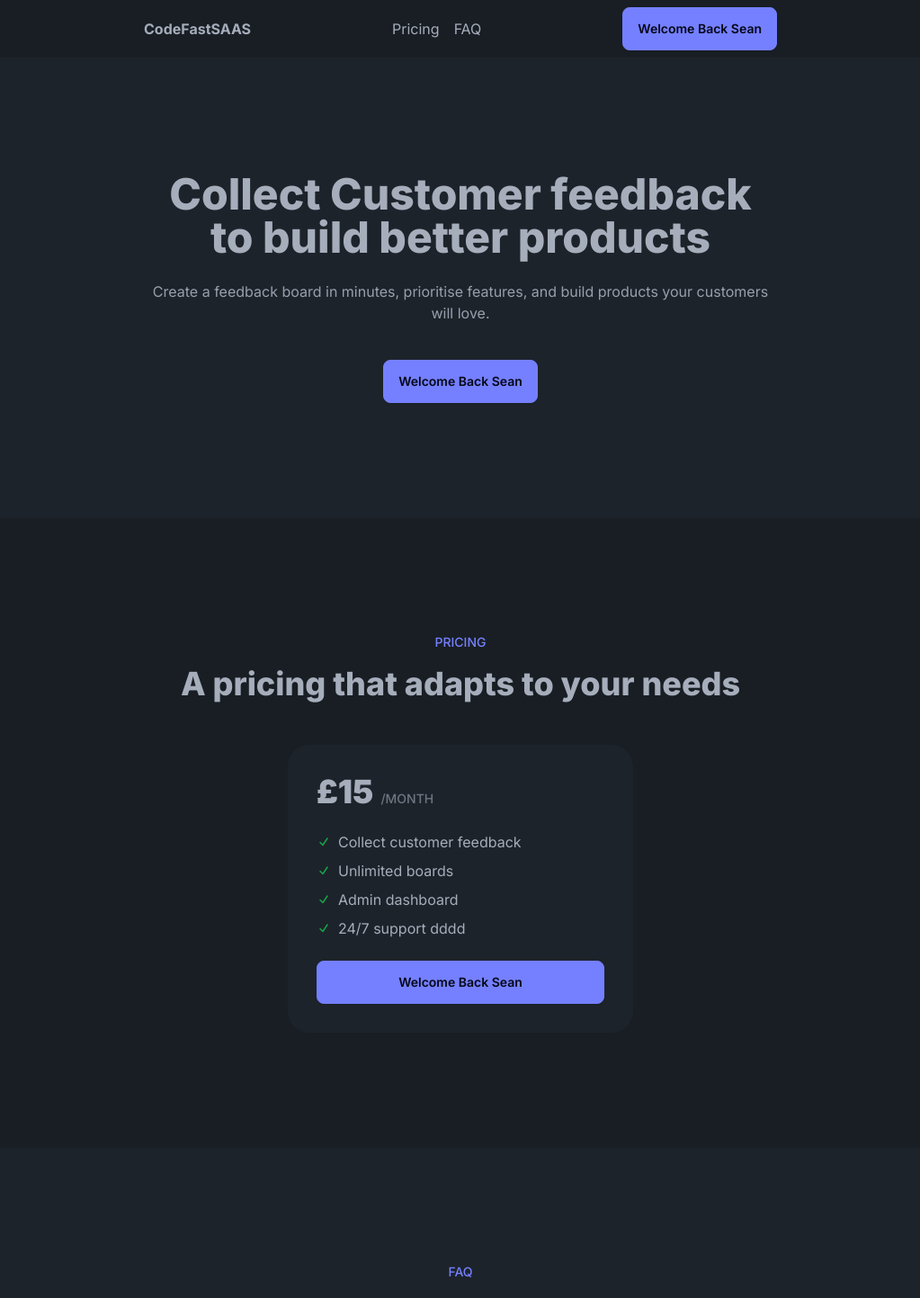
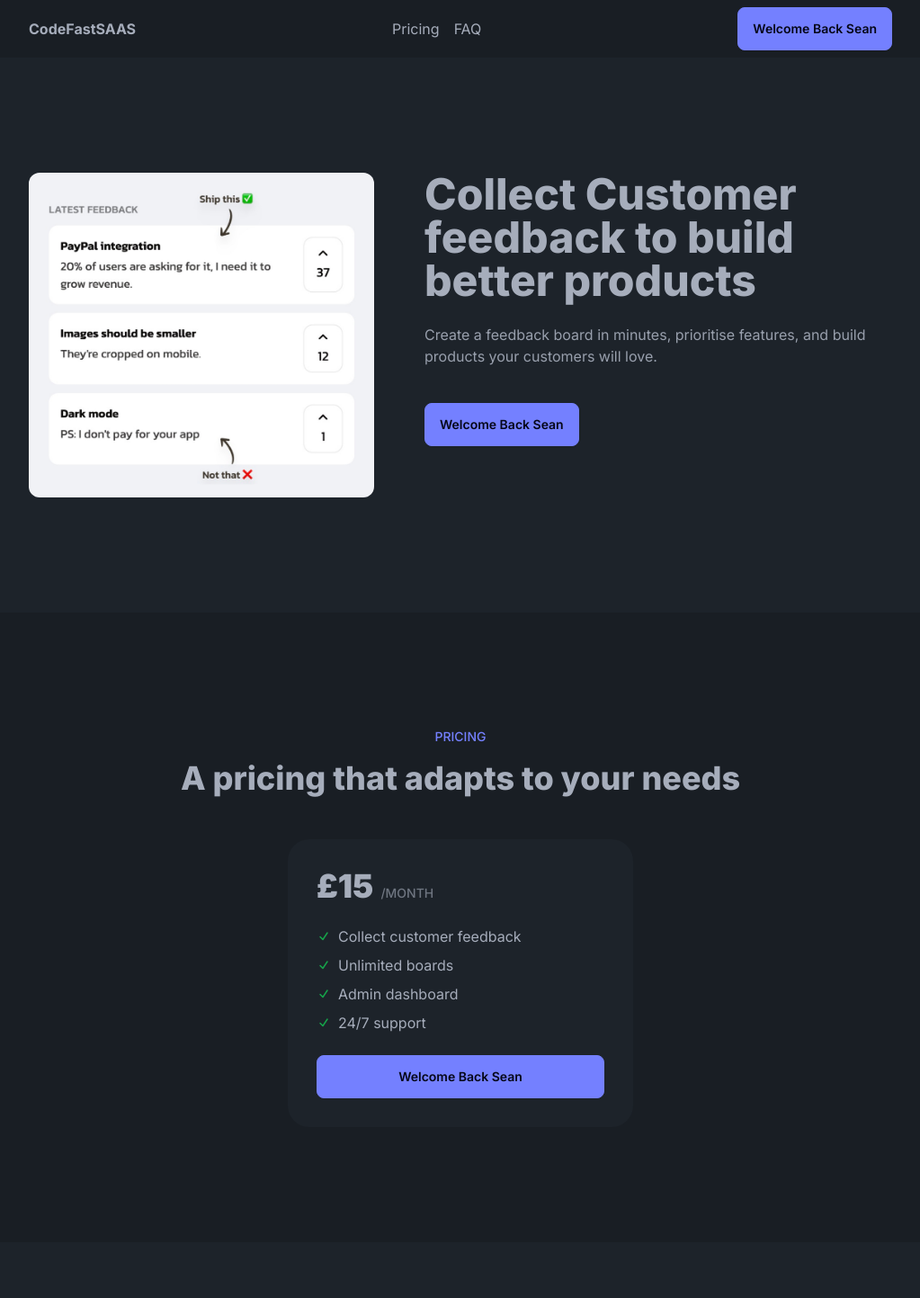
Before and after one commit to SeanMcAvoy/Insightify, a Next.js app: page / in a window 1280 px wide. Shown: the top 1443 px of the page at 90% size, without its empty margins (128-1151 px from the left). Built offline with nearby package versions, Linux system fonts and the light colour scheme.

Commit message:
Images added

```diff
--- a/app/page.js
+++ b/app/page.js
@@ -1,6 +1,8 @@
 import ButtonLogin from "@/components/ButtonLogin";
 import ListItem from "@/components/ListItem";
 import FAQListItem from "@/components/FAQListItem";
+import Image from "next/image";
+import productDemo from "./productDemo.jpeg";
 
 export default function Home() {
   const User = { name: "Sean", age: 26, address: "Annaclone" };
@@ -10,13 +12,13 @@
     "Collect customer feedback",
     "Unlimited boards",
     "Admin dashboard",
-    "24/7 support dddd",
+    "24/7 support",
   ];
   return (
     <main>
       {/* HEADER */}
       <section className="bg-base-200">
-        <div className="max-w-3xl mx-auto flex justify-between items-center px-8 py-2">
+        <div className="max-w-5xl mx-auto flex justify-between items-center px-8 py-2">
           <div className="font-bold">CodeFastSAAS</div>
           <div className="space-x-4 max-md:hidden">
             <a className="link link-hover" href="#pricingSection">
@@ -33,7 +35,14 @@
       </section>
 
       {/* HERO */}
-      <section className="px-8 text-center py-32 max-w-3xl mx-auto">
+      <section className="px-8 text-center lg:text-left py-32 max-w-5xl mx-auto flex flex-col lg:flex-row gap-14 items-center lg:items-start">
+        <Image
+          src={productDemo}
+          alt="Product Demo"
+          className="w-96 rounded-xl"
+        />
+
+        <div>
           <h1 className="text-4xl font-extrabold mb-6 lg:text-5xl">
             Collect Customer feedback to build better products
           </h1>
@@ -43,6 +52,7 @@
           </div>
 
           <ButtonLogin isLoggedIn={isLoggedIn} User={User} />
+        </div>
       </section>
 
       {/* PRICING */}
```
Also changed, not shown: app/productDemo.jpeg (added). Lines whose indentation alone changed are shown as unchanged.
